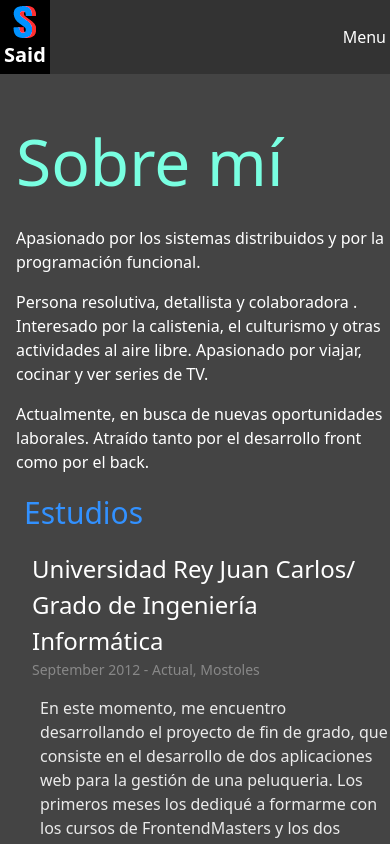
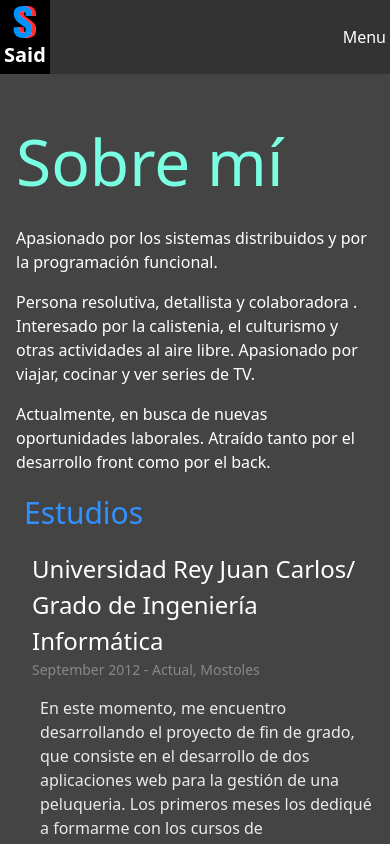
Before and after one commit to Afsoon/Personal-Website, a Next.js app: page /about in a window 390 px wide. Shown: the top 844 px of the page. Built offline with nearby package versions, Linux system fonts and the light colour scheme.

Commit message:
padding right in about page

```diff
--- a/src/pages/about.tsx
+++ b/src/pages/about.tsx
@@ -3,7 +3,7 @@ import Header from '../components/Header'
 import LayoutPage from '../components/Layout'
 
 const AboutContent = () => (
-  <div className="bg-primary-600 flex-full lg:flex-auto text-white flex-wrap pt-10 pl-4 lg:p-6 lg:flex lg:items-start lg:justify-between lg:leading-relaxed lg:overflow-auto text-left hyphens-auto">
+  <div className="bg-primary-600 flex-full lg:flex-auto text-white flex-wrap pr-4 pt-10 pl-4 lg:p-6 lg:flex lg:items-start lg:justify-between lg:leading-relaxed lg:overflow-auto text-left hyphens-auto">
     <div className="flex-3/10 pb-4">
       <h1 className="text-6xl text-support-positive-800">Sobre mí</h1>
       <p className="pt-4">
```
